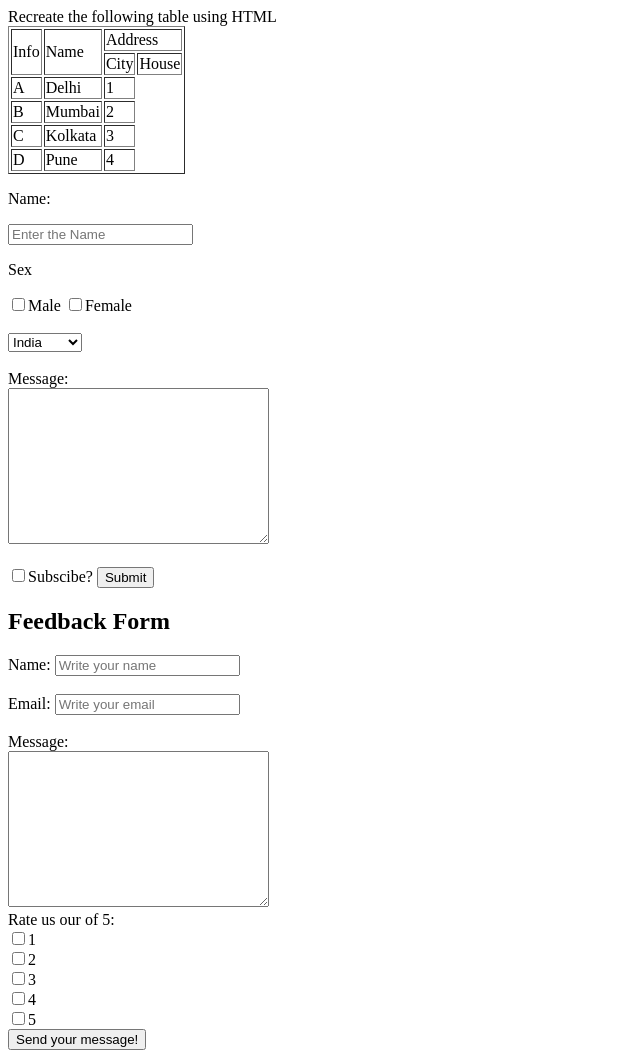
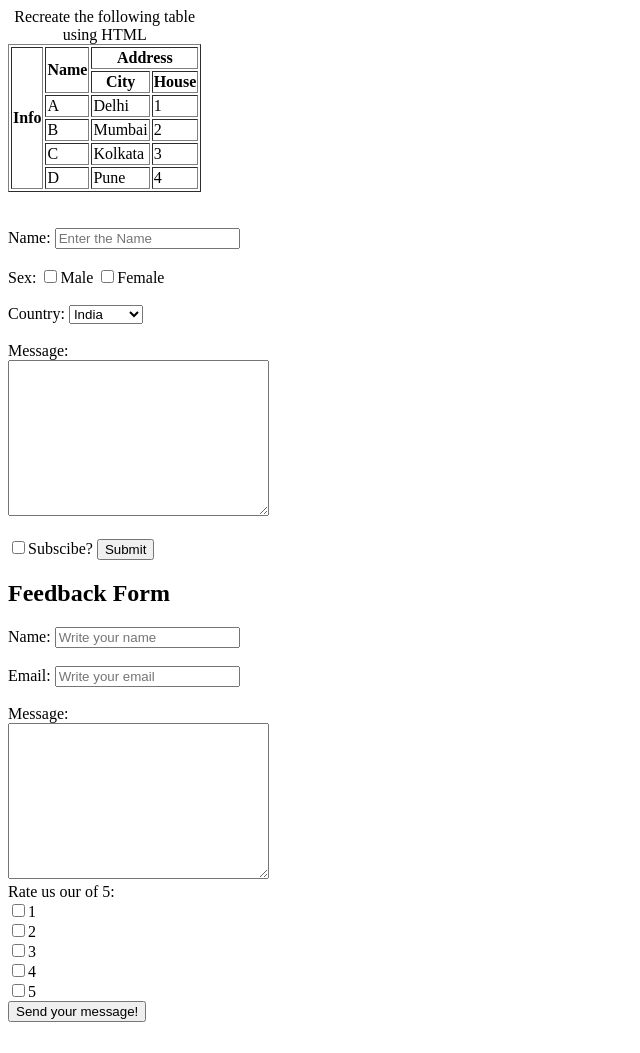
Before and after one commit to Divyanshukrishna/Sigma_Batch_ApnaCollege, a plain HTML site: page HTML_LEVEL_3/AssignmentQs.html in a window 1280 px wide. Shown: the whole page, without its empty margins (0-640 px from the left). After the commit the page ends 1030 px from the top, so only its background shows below. Drawn offline with Linux system fonts and the light colour scheme.

Commit message:
html_completed

```diff
--- a/HTML_LEVEL_3/AssignmentQs.html
+++ b/HTML_LEVEL_3/AssignmentQs.html
@@ -7,20 +7,18 @@
 </head>
 <body>
     <!-- Q1 -->
+    <table border="black">
     <caption>Recreate the following table using HTML</caption>
-    <table border="black">
-        <thead>
             <tr>
-                <td rowspan="6">Info</td>
-                <td rowspan="2">Name</td>
-                <td colspan="2">Address</td>
+                <th rowspan="6">Info</th>
+                <th rowspan="2">Name</th>
+                <th colspan="2">Address</th>
             </tr>
             <tr>
-                <td>City</td>
-                <td>House</td>
+                <th>City</th>
+                <th>House</th>
             </tr>
-        </thead>
-        <tbody>
+
             <tr>
                 <td>A</td>
                 <td>Delhi</td>
@@ -41,19 +39,24 @@
                 <td>Pune</td>
                 <td>4</td>
             </tr>
-        </tbody>
+
     </table>
+    <br><br>
 
 
     <!-- Q2 -->
-    <p>Name:</p>
-    <input type="text" placeholder="Enter the Name">
-    <p>Sex</p>
-    <input type="checkbox">Male
-    <input type="checkbox">Female
+    <form action="/">
+
+        <label for="name">Name:</label>
+        <input type="text" id="name" placeholder="Enter the Name">
+        <br><br>
+        <label for="sex">Sex:</label>
+        <input type="checkbox" id="male">Male
+        <input type="checkbox" id="male">Female
         <br>
         <br>
-    <select name="" id="" value="Country">Country:
+        <label for="country">Country:</label>
+        <select name="" id="country" value="Country">
             <option value="">India</option>
             <option value="">Pakistan</option>
             <option value="">Indus</option>
@@ -67,6 +70,7 @@
         <br>
         <input type="checkbox" name="" id="">Subscibe?
         <button>Submit</button>
+    </form>
 
     <!-- Q3 -->
     <h2><b>Feedback Form</b></h2>
```
Lines whose indentation alone changed are shown as unchanged.
